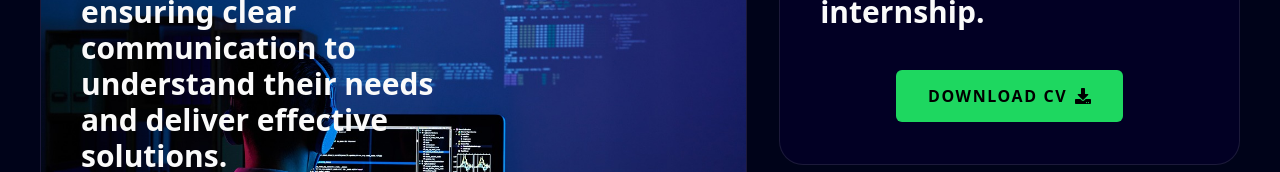
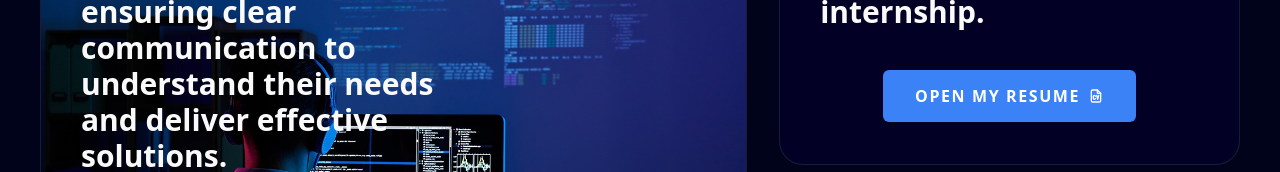
Before and after one commit to Udantha-ID/portfolio-site, a Next.js app: page / in a window 1280 px wide. Shown: the part 845-1017 px from the top of the page. Built offline with nearby package versions, Linux system fonts and the light colour scheme.

Commit message:
update my resum open button

```diff
--- a/components/ui/BentoGrid.tsx
+++ b/components/ui/BentoGrid.tsx
@@ -7,8 +7,8 @@ import { useState } from "react";
 import Button from "./Button";
 import { BsLinkedin } from "react-icons/bs";
 //import Image from "next/image";
-import DownloadButton from "./DownloadButton";
-import { FaDownload } from "react-icons/fa";
+import OpenButton from "./OpenButton";
+import { TbFileCv } from "react-icons/tb";
 import { downloadFile } from "@/utils/download";
 
 
@@ -121,20 +121,14 @@ export const BentoGridItem = ({
               /> */}
               </div>
               <div className="mt-5 relative flex justify-center">
-                <DownloadButton
-                  title="Download CV"
-                  icon={<FaDownload />}
-                  position="right"
-                  handelDownload={() => downloadFile('/InduruUdanthaResume.pdf', 'Induru_Udantha_SoftwareEngineer_CV.pdf')}
+                <OpenButton
+                   title="Open My Resume"
+                   icon={<TbFileCv />}
+                   otherClasses="bg-blue-500 hover:bg-blue-600 text-white"
+                   position="right"
+                   handleClick={() => window.open('/InduruUdanthaResume.pdf', '_blank')}
                 />
-              {/* <Button
-                title="Likedin Profile"
-                icon={<BsLinkedin/>}
-                position="right"
-                otherClasses="!bg-[#161A31]"
-                handleCopy={handleCopyCompany}
-              /> */}
-            {copied && (
+              {copied && (
               <div className="absolute top-0 left-0 bg-transparent text-white px-4 py-2 rounded">
                Link opened!
               </div>
--- a/components/ui/DownloadButton.tsx
+++ b/components/ui/OpenButton.tsx
@@ -1,23 +1,24 @@
+// OpenButton.tsx
 import React from 'react'
 
-const DownloadButton = ({
+const OpenButton = ({
     title,
     icon,
     position,
-    handelDownload,
+    handleClick,
     otherClasses,
 }: {
     title: string;
     icon: React.ReactNode;
     position: 'left' | 'right';
-    handelDownload: () => void;
+    handleClick: () => void;
     otherClasses?: string;
 }) => {
     return (
         <button
-            className={`px-8 py-3.5 flex items-center justify-center rounded-md bg-[#1ED760] font-bold text-black tracking-widest
-                uppercase transform hover:scale-105 hover:bg-[#21e065] transition-colors duration-200 ${otherClasses}`}
-            onClick={handelDownload}
+            className={`px-8 py-3.5 flex items-center justify-center rounded-md font-bold text-black tracking-widest
+                uppercase transform hover:scale-105 transition-colors duration-200 ${otherClasses}`}
+            onClick={handleClick}
         >
             {position === 'left' && <span className="mr-2">{icon}</span>}
             {title}
@@ -26,4 +27,4 @@ const DownloadButton = ({
     )
 }
 
-export default DownloadButton
+export default OpenButton
```
